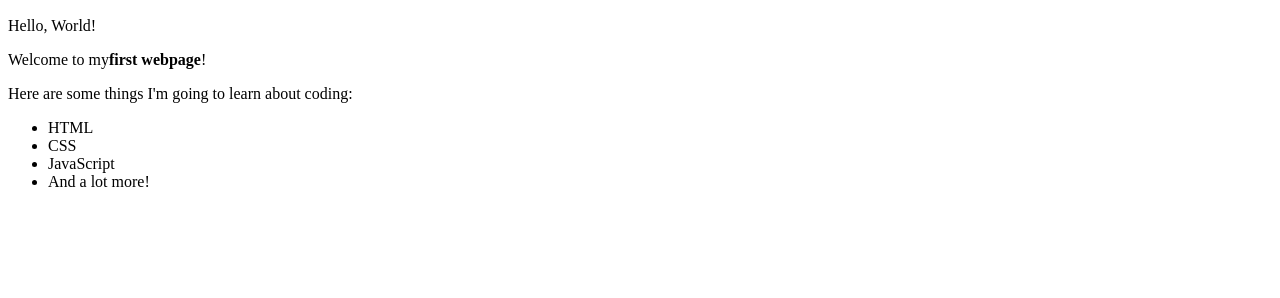
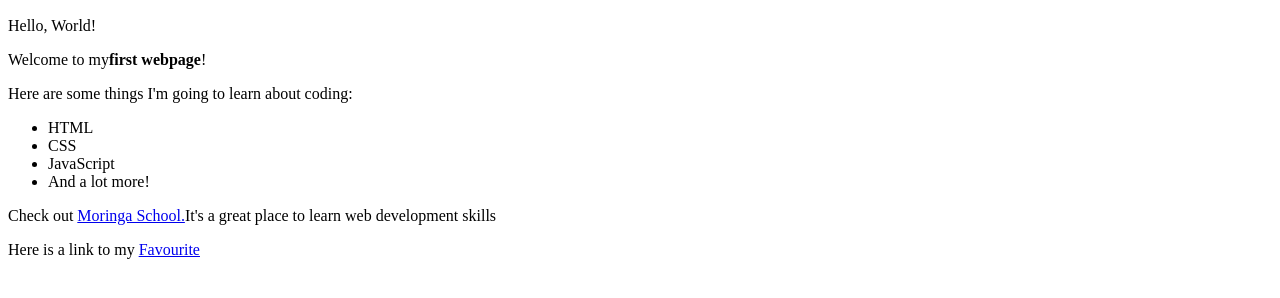
Before and after one commit to OlooJulius/Hello-World, a plain HTML site: page index.html in a window 1280 px wide. Shown: the part 110-408 px from the top of the page. Drawn offline with Linux system fonts and the light colour scheme.

Commit message:
add a link and images

```diff
--- a/index.html
+++ b/index.html
@@ -29,5 +29,11 @@
                 <li>And a lot more!</li>
             </ul>
         </div>
+        <div>
+            <p>Check out <a href="http://moringaschool.com/">Moringa School.</a>It's a great place to learn web development skills</p>
+            </div>
+            <p>Here is a link to my <a href="favourite-things.html">Favourite</a></p>
+
+
     </body>
 </html>
```
Also changed, not shown: images/tim.jpeg (added).
